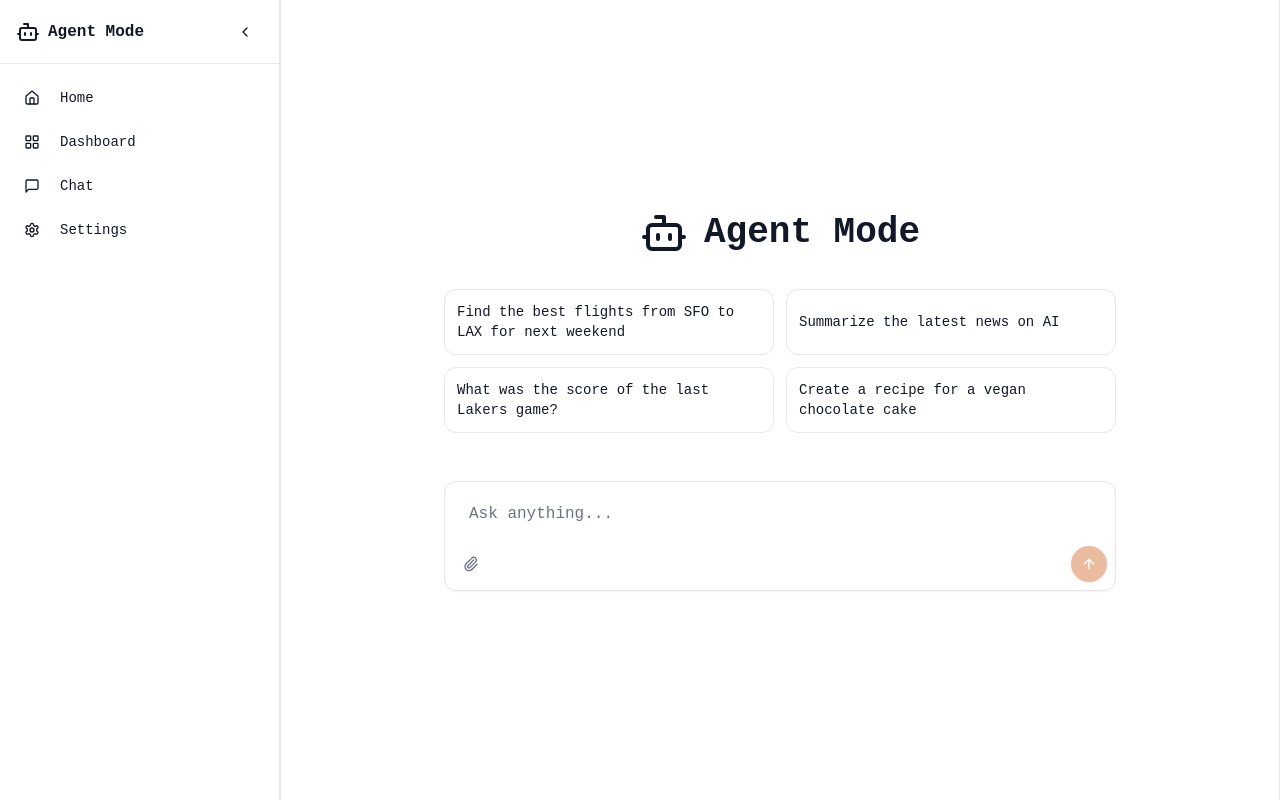
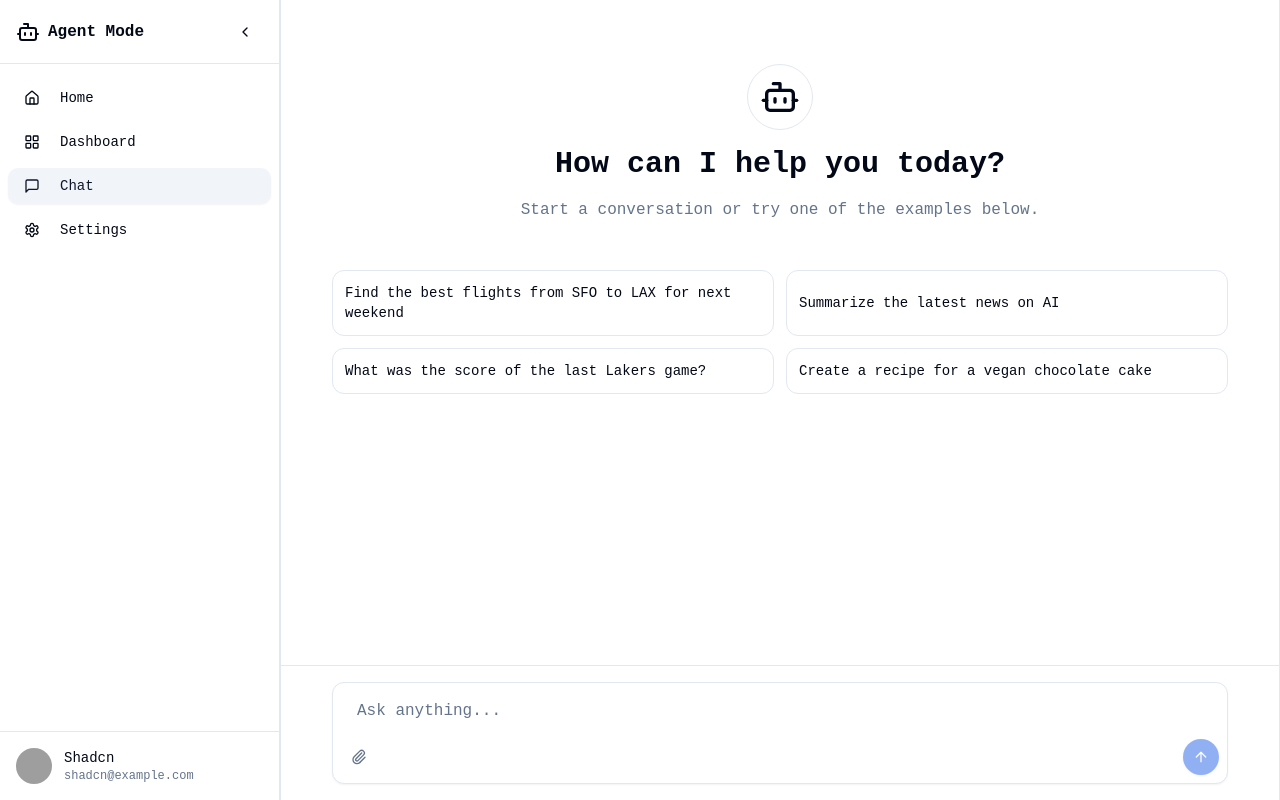
Before and after one commit to Kartavya-Apexture/swift-eagle-soar, a Next.js app: page / in a window 1280 px wide. Built offline with nearby package versions, Linux system fonts and the light colour scheme; grey boxes are pictures that could not be loaded.

Commit message:
[dyad] Redesigned the application UI - wrote 4 file(s)

```diff
--- a/src/app/globals.css
+++ b/src/app/globals.css
@@ -5,24 +5,24 @@
 @layer base {
   :root {
     --background: 0 0% 100%;
-    --foreground: 220.9091 39.2857% 10.9804%;
+    --foreground: 222.2 84% 4.9%;
     --card: 0 0% 100%;
-    --card-foreground: 220.9091 39.2857% 10.9804%;
+    --card-foreground: 222.2 84% 4.9%;
     --popover: 0 0% 100%;
-    --popover-foreground: 220.9091 39.2857% 10.9804%;
-    --primary: 21.7450 65.6388% 55.4902%;
-    --primary-foreground: 0 0% 100%;
-    --secondary: 180 17.5879% 39.0196%;
-    --secondary-foreground: 0 0% 100%;
-    --muted: 220.0000 14.2857% 95.8824%;
-    --muted-foreground: 220 8.9362% 46.0784%;
-    --accent: 0 0% 93.3333%;
-    --accent-foreground: 220.9091 39.2857% 10.9804%;
-    --destructive: 0 84.2365% 60.1961%;
-    --destructive-foreground: 0 0% 98.0392%;
-    --border: 220 13.0435% 90.9804%;
-    --input: 220 13.0435% 90.9804%;
-    --ring: 21.7450 65.6388% 55.4902%;
+    --popover-foreground: 222.2 84% 4.9%;
+    --primary: 221.2 83.2% 53.3%;
+    --primary-foreground: 210 40% 98%;
+    --secondary: 210 40% 96.1%;
+    --secondary-foreground: 222.2 47.4% 11.2%;
+    --muted: 210 40% 96.1%;
+    --muted-foreground: 215.4 16.3% 46.9%;
+    --accent: 210 40% 96.1%;
+    --accent-foreground: 222.2 47.4% 11.2%;
+    --destructive: 0 84.2% 60.2%;
+    --destructive-foreground: 210 40% 98%;
+    --border: 214.3 31.8% 91.4%;
+    --input: 214.3 31.8% 91.4%;
+    --ring: 221.2 83.2% 53.3%;
     --chart-1: 180 17.3913% 45.0980%;
     --chart-2: 22.2973 75.5102% 61.5686%;
     --chart-3: 31.2000 92.5926% 78.8235%;
@@ -53,38 +53,38 @@
   }
 
   .dark {
-    --background: 270 5.5556% 7.0588%;
-    --foreground: 0 0% 75.6863%;
-    --card: 0 0% 7.0588%;
-    --card-foreground: 0 0% 75.6863%;
-    --popover: 270 5.5556% 7.0588%;
-    --popover-foreground: 0 0% 75.6863%;
-    --primary: 22.2973 75.5102% 61.5686%;
-    --primary-foreground: 270 5.5556% 7.0588%;
-    --secondary: 180 17.3913% 45.0980%;
-    --secondary-foreground: 270 5.5556% 7.0588%;
-    --muted: 0 0% 13.3333%;
-    --muted-foreground: 0 0% 53.3333%;
-    --accent: 0 0% 20%;
-    --accent-foreground: 0 0% 75.6863%;
-    --destructive: 180 17.3913% 45.0980%;
-    --destructive-foreground: 270 5.5556% 7.0588%;
-    --border: 0 0% 13.3333%;
-    --input: 0 0% 13.3333%;
-    --ring: 22.2973 75.5102% 61.5686%;
+    --background: 222.2 84% 4.9%;
+    --foreground: 210 40% 98%;
+    --card: 222.2 84% 4.9%;
+    --card-foreground: 210 40% 98%;
+    --popover: 222.2 84% 4.9%;
+    --popover-foreground: 210 40% 98%;
+    --primary: 217.2 91.2% 59.8%;
+    --primary-foreground: 222.2 47.4% 11.2%;
+    --secondary: 217.2 32.6% 17.5%;
+    --secondary-foreground: 210 40% 98%;
+    --muted: 217.2 32.6% 17.5%;
+    --muted-foreground: 215 20.2% 65.1%;
+    --accent: 217.2 32.6% 17.5%;
+    --accent-foreground: 210 40% 98%;
+    --destructive: 0 62.8% 30.6%;
+    --destructive-foreground: 210 40% 98%;
+    --border: 217.2 32.6% 17.5%;
+    --input: 217.2 32.6% 17.5%;
+    --ring: 217.2 91.2% 59.8%;
     --chart-1: 180 17.3913% 45.0980%;
     --chart-2: 22.2973 75.5102% 61.5686%;
     --chart-3: 31.2000 92.5926% 78.8235%;
     --chart-4: 0 0% 53.3333%;
     --chart-5: 0 0% 60%;
-    --sidebar: 0 0% 7.0588%;
-    --sidebar-foreground: 0 0% 75.6863%;
-    --sidebar-primary: 22.2973 75.5102% 61.5686%;
-    --sidebar-primary-foreground: 270 5.5556% 7.0588%;
-    --sidebar-accent: 0 0% 20%;
-    --sidebar-accent-foreground: 0 0% 75.6863%;
-    --sidebar-border: 0 0% 13.3333%;
-    --sidebar-ring: 22.2973 75.5102% 61.5686%;
+    --sidebar: 222.2 84% 4.9%;
+    --sidebar-foreground: 210 40% 98%;
+    --sidebar-primary: 217.2 91.2% 59.8%;
+    --sidebar-primary-foreground: 222.2 47.4% 11.2%;
+    --sidebar-accent: 217.2 32.6% 17.5%;
+    --sidebar-accent-foreground: 210 40% 98%;
+    --sidebar-border: 217.2 32.6% 17.5%;
+    --sidebar-ring: 217.2 91.2% 59.8%;
     --font-sans: "Geist Mono", ui-monospace, monospace;
     --font-serif: serif;
     --font-mono: "JetBrains Mono", monospace;
--- a/src/components/live-browser.tsx
+++ b/src/components/live-browser.tsx
@@ -2,6 +2,7 @@
 
 import * as React from "react"
 import { cn } from "@/lib/utils"
+import { Lock } from "lucide-react"
 
 export function LiveBrowser() {
   return (
@@ -26,6 +27,14 @@ export function LiveBrowser() {
             <div className="w-3 h-3 rounded-full bg-yellow-500/90"></div>
             <div className="w-3 h-3 rounded-full bg-green-500/90"></div>
           </div>
+          <div className="w-full h-10 bg-muted/50 flex-shrink-0 flex items-center px-3 border-b border-t border-black/20">
+            <div className="flex items-center gap-2 w-full bg-background/50 rounded-md px-3 py-1 text-sm">
+              <Lock className="h-3 w-3 text-muted-foreground" />
+              <span className="text-muted-foreground">
+                https://www.google.com
+              </span>
+            </div>
+          </div>
           {/* Placeholder for video stream */}
           <div className="w-full h-full flex items-center justify-center bg-grid text-muted-foreground">
             <p>Live Browser Stream</p>
--- a/src/components/main-chat.tsx
+++ b/src/components/main-chat.tsx
@@ -2,7 +2,7 @@
 
 import * as React from "react"
 import { Button } from "@/components/ui/button"
-import { ArrowUp, User, Bot, Paperclip } from "lucide-react"
+import { ArrowUp, User, Bot, Paperclip, Terminal } from "lucide-react"
 import { type Message } from "@/types"
 import { cn } from "@/lib/utils"
 import { Avatar, AvatarFallback } from "@/components/ui/avatar"
@@ -52,7 +52,6 @@ export function MainChat({
 
   const chatHasStarted = messages.length > 1
 
-  if (!chatHasStarted) {
   const examplePrompts = [
     "Find the best flights from SFO to LAX for next weekend",
     "Summarize the latest news on AI",
@@ -61,76 +60,25 @@ export function MainChat({
   ]
 
   return (
-      <div className="flex-1 flex flex-col justify-center p-4 h-full">
-        <div className="w-full max-w-2xl mx-auto flex flex-col items-center gap-8">
-          <div className="flex items-center gap-4">
-            <Icons.logo className="h-12 w-12" />
-            <h1 className="text-4xl font-bold">Agent Mode</h1>
-          </div>
-          <div className="grid grid-cols-1 sm:grid-cols-2 gap-3 w-full">
-            {examplePrompts.map((prompt) => (
-              <button
-                key={prompt}
-                className="p-3 border rounded-lg text-left hover:bg-muted transition-colors text-sm"
-                onClick={() => handleExamplePrompt(prompt)}
-              >
-                {prompt}
-              </button>
-            ))}
-          </div>
-          <div className="w-full rounded-xl border bg-background shadow-sm p-2 flex flex-col mt-4">
-            <TextareaAutosize
-              rows={1}
-              placeholder="Ask anything..."
-              className="w-full resize-none bg-transparent px-4 py-3 text-base ring-offset-background placeholder:text-muted-foreground focus-visible:outline-none disabled:cursor-not-allowed disabled:opacity-50"
-              value={input}
-              onChange={(e) => setInput(e.target.value)}
-              onKeyDown={handleKeyDown}
-              minRows={1}
-              maxRows={5}
-            />
-            <div className="flex items-center justify-between mt-2">
-              <Button variant="ghost" size="icon" className="rounded-full">
-                <Paperclip className="h-5 w-5 text-muted-foreground" />
-              </Button>
-              <Button
-                type="submit"
-                size="icon"
-                className="h-9 w-9 rounded-full"
-                onClick={handleSend}
-                disabled={!input.trim()}
-              >
-                <ArrowUp className="h-5 w-5" />
-                <span className="sr-only">Send message</span>
-              </Button>
-            </div>
-          </div>
-        </div>
-      </div>
-    )
-  }
-
-  return (
     <div className="flex-1 flex flex-col min-h-0">
       <ScrollArea className="flex-1">
+        {chatHasStarted ? (
           <div className="px-4 py-8">
             <div className="flex flex-col gap-6">
               {messages.map((message) => {
                 if (message.type === "system") {
                   if (messages.indexOf(message) === 0) return null
                   return (
-                  <div key={message.id} className="relative py-2">
                     <div
-                      className="absolute inset-0 flex items-center"
-                      aria-hidden="true"
+                      key={message.id}
+                      className="flex items-center gap-3 justify-center text-xs text-muted-foreground font-mono"
                     >
-                      <div className="w-full border-t border-dashed" />
-                    </div>
-                    <div className="relative flex justify-center">
-                      <span className="bg-background px-3 text-xs text-muted-foreground">
-                        {message.content}
+                      <Terminal className="h-4 w-4 flex-shrink-0" />
+                      <span className="truncate">{message.content}</span>
+                      <div className="flex-grow border-t border-dashed mx-4"></div>
+                      <span className="text-muted-foreground/50">
+                        {message.timestamp}
                       </span>
-                    </div>
                     </div>
                   )
                 }
@@ -140,7 +88,7 @@ export function MainChat({
                   <div
                     key={message.id}
                     className={cn(
-                    "flex items-end gap-3",
+                      "flex items-start gap-3",
                       isUser && "justify-end"
                     )}
                   >
@@ -162,6 +110,9 @@ export function MainChat({
                       <p className="text-sm whitespace-pre-wrap">
                         {message.content}
                       </p>
+                      <p className="text-xs text-right mt-2 opacity-70">
+                        {message.timestamp}
+                      </p>
                     </div>
                     {isUser && (
                       <Avatar className="h-8 w-8">
@@ -174,7 +125,7 @@ export function MainChat({
                 )
               })}
               {isThinking && (
-              <div className="flex items-end gap-3">
+                <div className="flex items-start gap-3">
                   <Avatar className="h-8 w-8">
                     <AvatarFallback className="bg-background border">
                       <Bot className="h-5 w-5" />
@@ -192,10 +143,38 @@ export function MainChat({
               <div ref={messagesEndRef} />
             </div>
           </div>
+        ) : (
+          <div className="flex flex-col justify-center p-4 h-full">
+            <div className="w-full max-w-2xl mx-auto flex flex-col items-center text-center gap-4 mt-12">
+              <div className="p-3 border rounded-full bg-background">
+                <Icons.logo className="h-10 w-10" />
+              </div>
+              <h1 className="text-3xl font-semibold">
+                How can I help you today?
+              </h1>
+              <p className="text-muted-foreground">
+                Start a conversation or try one of the examples below.
+              </p>
+            </div>
+            <div className="w-full max-w-4xl mx-auto mt-12">
+              <div className="grid grid-cols-1 sm:grid-cols-2 gap-3">
+                {examplePrompts.map((prompt) => (
+                  <button
+                    key={prompt}
+                    className="p-3 border rounded-lg text-left hover:bg-muted transition-colors text-sm"
+                    onClick={() => handleExamplePrompt(prompt)}
+                  >
+                    {prompt}
+                  </button>
+                ))}
+              </div>
+            </div>
+          </div>
+        )}
       </ScrollArea>
 
       <div className="w-full p-4 border-t bg-background">
-        <div className="">
+        <div className="max-w-4xl mx-auto">
           <div className="w-full rounded-xl border bg-background shadow-sm p-2 flex flex-col">
             <TextareaAutosize
               rows={1}
--- a/src/components/sidebar.tsx
+++ b/src/components/sidebar.tsx
@@ -17,9 +17,11 @@ import {
   TooltipProvider,
   TooltipTrigger,
 } from "@/components/ui/tooltip"
+import { Avatar, AvatarFallback, AvatarImage } from "@/components/ui/avatar"
 
 export function Sidebar() {
   const [isCollapsed, setIsCollapsed] = React.useState(false)
+  const [activeItem, setActiveItem] = React.useState("Chat")
 
   const navItems = [
     { name: "Home", icon: Home },
@@ -64,19 +66,24 @@ export function Sidebar() {
         </div>
         <nav className="flex-grow px-2 py-4">
           <ul className="space-y-2">
-            {navItems.map((item) => (
+            {navItems.map((item) => {
+              const isActive = activeItem === item.name
+              return (
                 <li key={item.name}>
                   <Tooltip>
                     <TooltipTrigger asChild>
                       <Button
-                      variant="ghost"
+                        variant={isActive ? "secondary" : "ghost"}
                         className={cn(
                           "w-full justify-start",
                           isCollapsed && "justify-center"
                         )}
+                        onClick={() => setActiveItem(item.name)}
                       >
                         <item.icon className="h-5 w-5" />
-                      {!isCollapsed && <span className="ml-3">{item.name}</span>}
+                        {!isCollapsed && (
+                          <span className="ml-3">{item.name}</span>
+                        )}
                       </Button>
                     </TooltipTrigger>
                     {isCollapsed && (
@@ -86,9 +93,26 @@ export function Sidebar() {
                     )}
                   </Tooltip>
                 </li>
-            ))}
+              )
+            })}
           </ul>
         </nav>
+        <div className="mt-auto p-4 border-t">
+          <div className="flex items-center gap-3">
+            <Avatar className="h-9 w-9">
+              <AvatarImage src="https://github.com/shadcn.png" alt="@shadcn" />
+              <AvatarFallback>CN</AvatarFallback>
+            </Avatar>
+            {!isCollapsed && (
+              <div>
+                <p className="text-sm font-medium">Shadcn</p>
+                <p className="text-xs text-muted-foreground">
+                  shadcn@example.com
+                </p>
+              </div>
+            )}
+          </div>
+        </div>
       </div>
     </TooltipProvider>
   )
```
Lines whose indentation alone changed are shown as unchanged.
